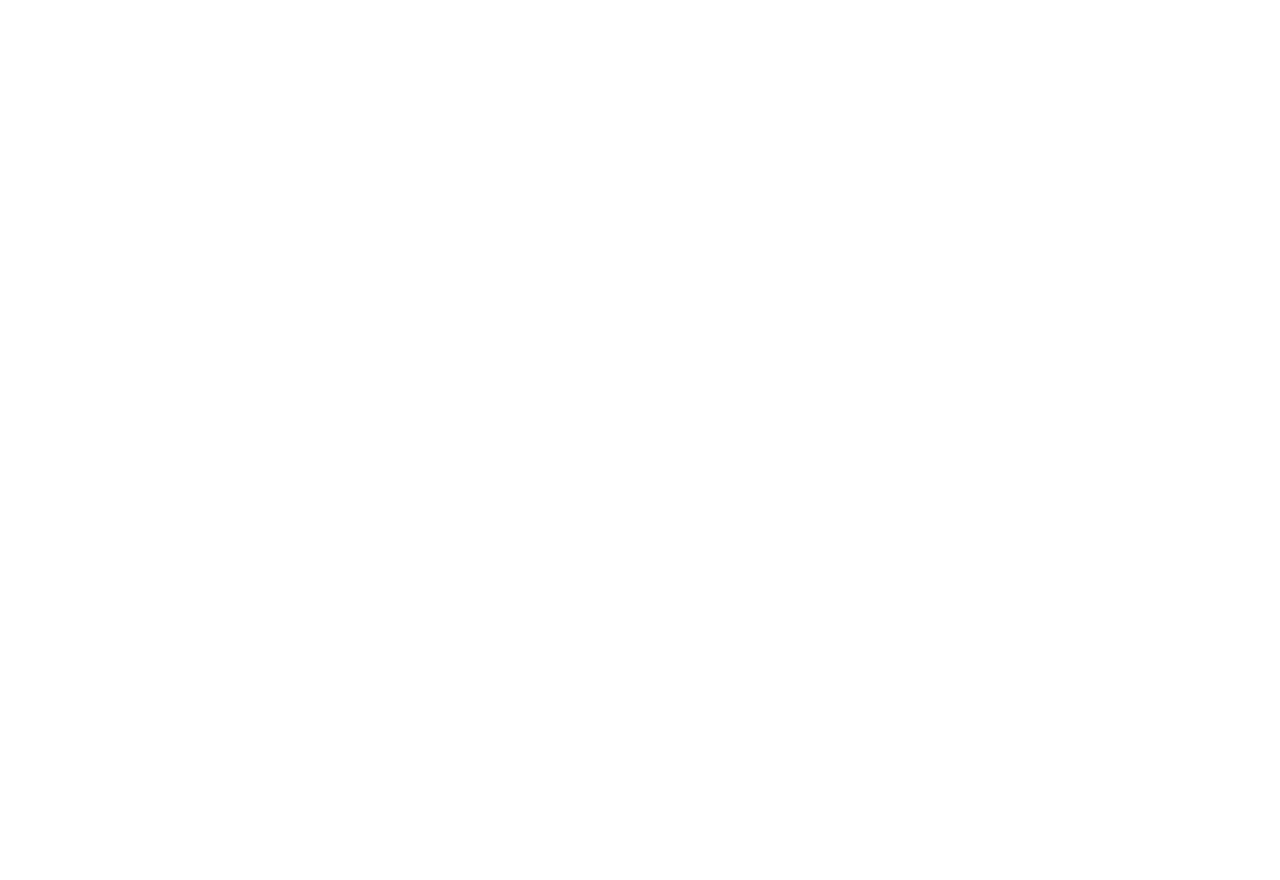
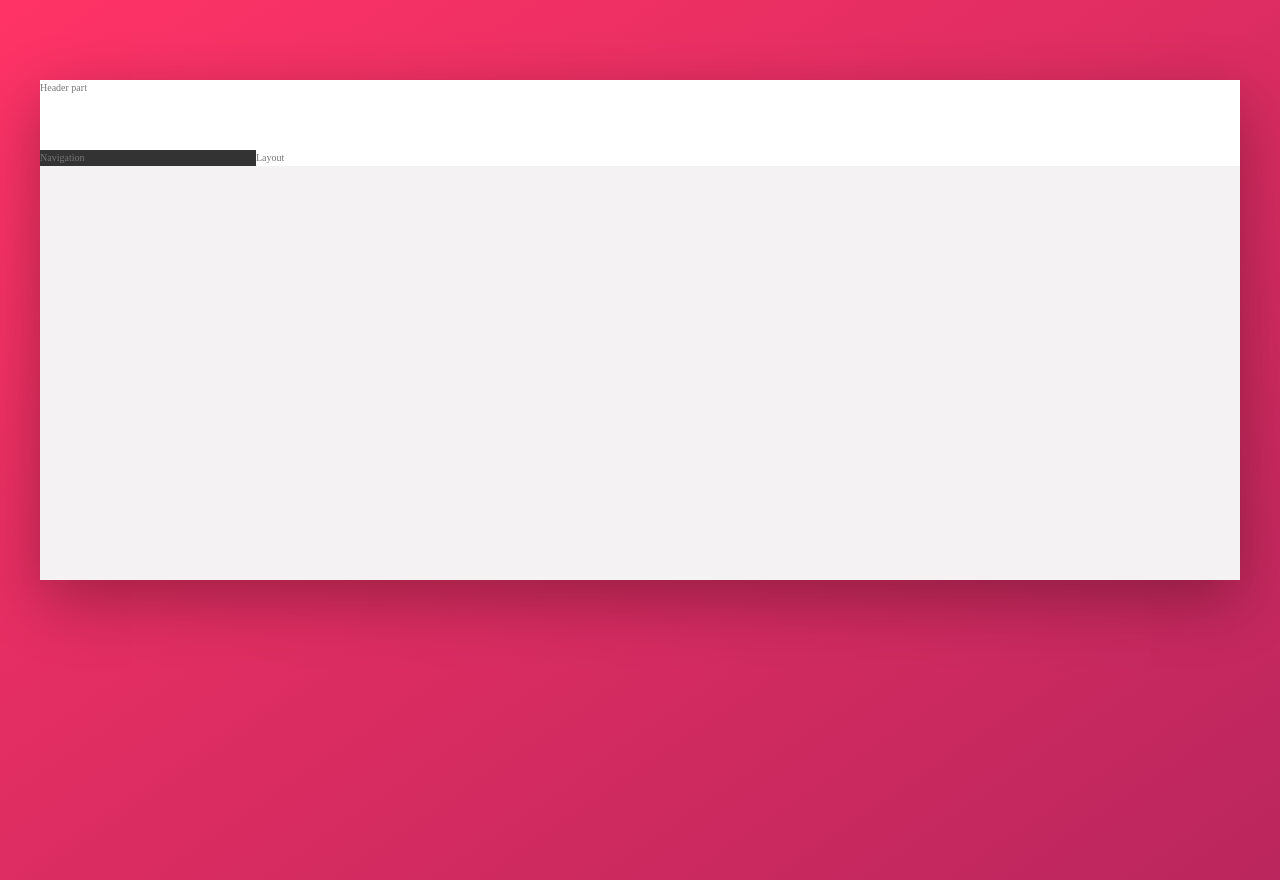
Before and after one commit to Lypzis/Sass, a website: page Trillo/index.html in a window 1280 px wide. Before the commit the page ends 800 px from the top, so only its background shows below. Drawn offline with Linux system fonts and the light colour scheme.

Commit message:
Adding basic layout

```diff
--- a/Trillo/index.html
+++ b/Trillo/index.html
@@ -11,6 +11,20 @@
         <title>trillo &mdash; Your all-in-one booking app</title>
     </head>
     <body>
+        <div class="container">
+            <header class="header">
+                Header part
+            </header>
 
+            <div class="content"> <!-- flexbox content :DD -->
+                <nav class="sidebar">
+                    Navigation
+                </nav>
+
+                <main class="hotel-view">
+                    Layout
+                </main>
+            </div>
+        </div>
     </body>
 </html>
--- /dev/null
+++ b/Trillo/sass/_base.scss
@@ -0,0 +1,66 @@
+/*
+COLOURS
+
+Primary: #eb2f64
+Primary light: #FF3366
+Primary dark: #BA265D
+
+Grey light 1: #faf9f9
+Grey light 2: #f4f2f2
+Grey light 3: #f0eeee
+Grey light 4: #ccc
+
+Grey dark 1: #333
+Grey dark 2: #777
+Grey dark 3: #999
+
+*/
+
+// accessible throughout all the document
+:root {
+    // css variables, more effective than sass variables for usability reasons
+    --color-primary: #eb2f64;
+    --color-primary-light: #FF3366;
+    --color-primary-dark: #BA265D;
+
+    --color-grey-light-1: #faf9f9;
+    --color-grey-light-2: #f4f2f2;
+    --color-grey-light-3: #f0eeee;
+    --color-grey-light-4: #ccc;
+
+    --color-grey-dark-1: #333;
+    --color-grey-dark-2: #777;
+    --color-grey-dark-3: #999;
+
+    --shadow-dark: 0 2rem 6rem rgba(0, 0, 0, .3);
+}
+
+/* GLOBAL *//////
+* {
+    margin: 0;
+    padding: 0;
+}
+
+*,
+*::before,
+*::after {
+    box-sizing: inherit;
+}
+
+html {
+    box-sizing: border-box;
+    font-size: 62.5%; // 1rem 10px/16px=62.5; 1rem to 10px, makes life easier :D
+}
+/////////////////
+
+body {
+    font: 'Open Sans', sans-serif;
+    font-weight: 400;
+    line-height: 1.6;
+    background-image: linear-gradient(to right bottom, var(--color-primary-light), var(--color-primary-dark));
+    background-size: cover;
+    background-repeat: no-repeat;
+    color: var(--color-grey-dark-2);
+
+    min-height: 100vh;
+}
--- /dev/null
+++ b/Trillo/sass/_layout.scss
@@ -0,0 +1,31 @@
+.container {
+    max-width: 120rem;
+    margin: 8rem auto;
+    background-color: var(--color-grey-light-2);
+    box-shadow: var(--shadow-dark);
+    min-height: 50rem;
+}
+
+.header {
+    height: 7rem;
+    background-color: #fff;
+    border-bottom: var(--color-grey-light-1);
+}
+
+.content { // the flex container
+    display: flex;
+}
+
+// flex items
+.sidebar {
+    background-color: var(--color-grey-dark-1);
+
+    flex: 0 0 18%;
+}
+
+.hotel-view {
+    background-color: #fff;
+
+    flex: 1; // uses all remaining available space.
+}
+/////////////
--- a/Trillo/sass/main.scss
+++ b/Trillo/sass/main.scss
@@ -1,17 +1,5 @@
-/*
-COLOURS
+@import './components';
 
-Primary: #eb2f64
-Primary light: #FF3366
-Primary dark: #BA265D
+@import './layout';
 
-Grey light 1: #faf9f9
-Grey light 2: #f4f2f2
-Grey light 3: #f0eeee
-Grey light 4: #ccc
-
-Grey dark 1: #333
-Grey dark 2: #777
-Grey dark 3: #999
-
-*/
+@import './base';
```
Also changed, not shown: Trillo/package.json (+10 -10 lines), Trillo/css/style.css, Trillo/sass/_components.scss (added).
